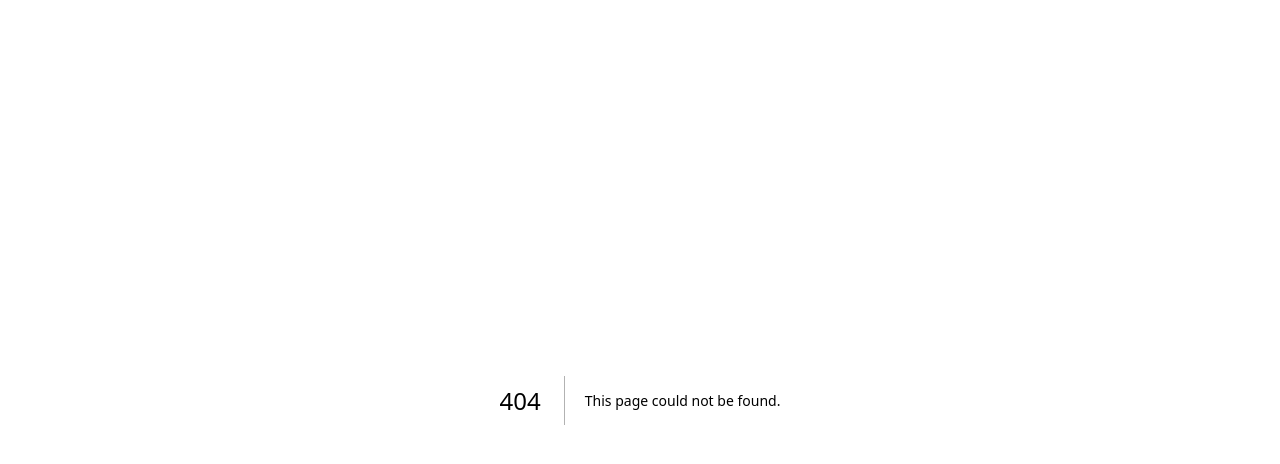
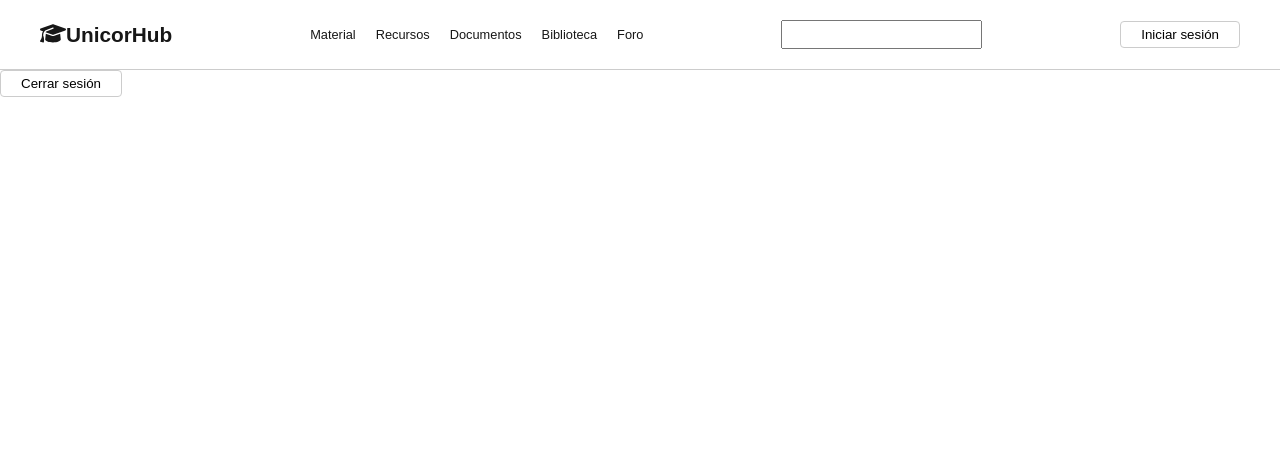
Before and after one commit to kevvj/mv-02, a Next.js app: page /profile in a window 1280 px wide. Before the commit this address had no page. Shown: the top 464 px of the page. Built offline with nearby package versions, Linux system fonts and the light colour scheme; no server answers.

Commit message:
asasdadsasd

```diff
--- a/src/app/components/Header.js
+++ b/src/app/components/Header.js
@@ -12,8 +12,6 @@ const Header = () => {
     const [user, setUser] = useState(false)
 
     const router = useRouter()
-
-
 
     useEffect(() => {
         const isLoggedIn = async () => {
@@ -41,8 +39,8 @@ const Header = () => {
             </ul>
 
             <input type="text" className='header-search'></input>
-            {!user ? <button onClick={() => router.push('/auth/sign-in')} className='header-login'>LogIn</button> :
-            <div onClick={() => router.push('/auth/sign-in')} className='header-icon'>
+            {!user ? <button onClick={() => router.push('/auth/sign-in')} className='header-login'>Iniciar sesión</button> :
+            <div onClick={() => router.push('/profile')} className='header-icon'>
                 <FontAwesomeIcon icon={faCircleUser} size='2x'></FontAwesomeIcon >
             </div>
             }
--- /dev/null
+++ b/src/app/profile/page.js
@@ -0,0 +1,38 @@
+'use client'
+import { useState, useEffect } from "react"
+import Header from "../components/Header"
+import supabase from "../hooks/supabase"
+import { useRouter } from 'next/navigation'
+
+const Profile = () => {
+
+    const [user, setUser] = useState(false)
+    const router = useRouter()
+
+    useEffect(() => {
+        const isLoggedIn = async () => {
+            const { data: { user } } = await supabase.auth.getUser()
+            setUser(user)
+        }
+        isLoggedIn()
+    }, [])
+
+    const handleSignOut = async () => {
+        await supabase.auth.signOut()
+        setUser(false)
+    }
+
+
+    return (
+        <>
+            <Header></Header>
+            <button className="Button" onClick={() => handleSignOut()}>Cerrar sesión</button>
+
+            {user && <p>{user.user_metadata.full_name}</p>}
+            {user && <p>{user.user_metadata.email}</p>}
+            {user && <p>{user.user_metadata.phone}</p>}
+        </>
+    )
+}
+
+export default Profile
```
